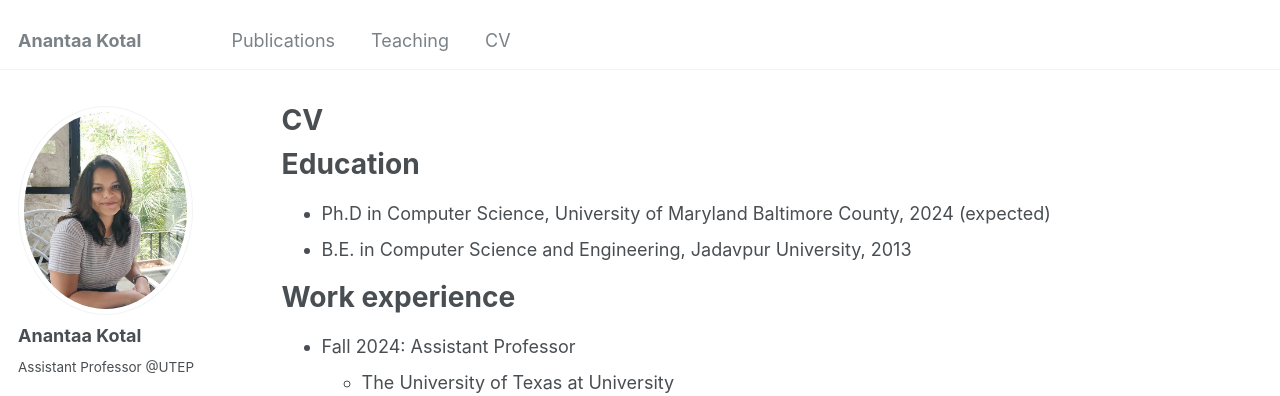
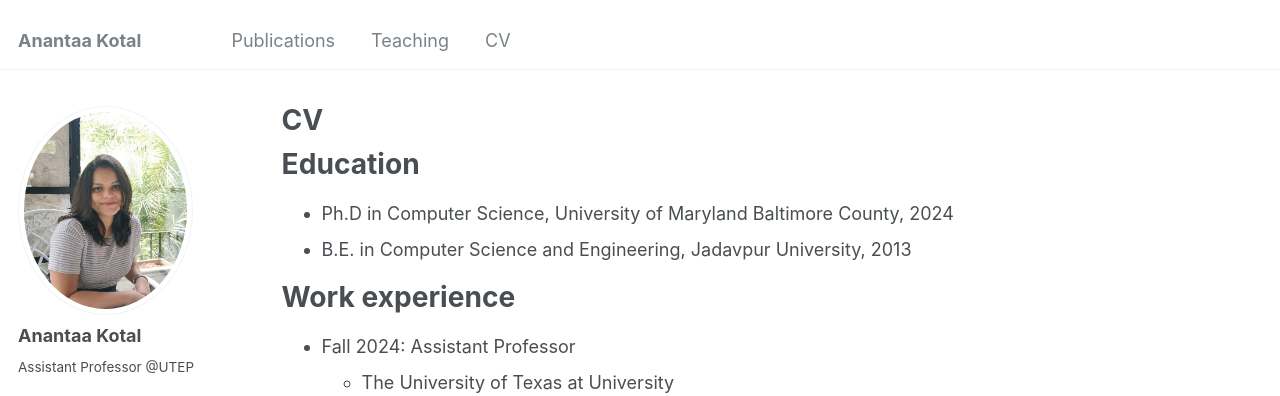
Before and after one commit to AnantaaKotal/AnantaaKotal.github.io, a Jekyll site: the page built from _pages/cv.md, in a window 1280 px wide and 900 px high. Shown: the top 396 px of the window. Built offline with Jekyll 4.4.1, drawn with Linux system fonts in a browser that asks for light colours; some web fonts are replaced.

Commit message:
Updated CV

```diff
--- a/_pages/cv.md
+++ b/_pages/cv.md
@@ -11,7 +11,7 @@ redirect_from:
 
 Education
 ======
-* Ph.D in Computer Science, University of Maryland Baltimore County, 2024 (expected)
+* Ph.D in Computer Science, University of Maryland Baltimore County, 2024
 * B.E. in Computer Science and Engineering, Jadavpur University, 2013
 
 Work experience
```
